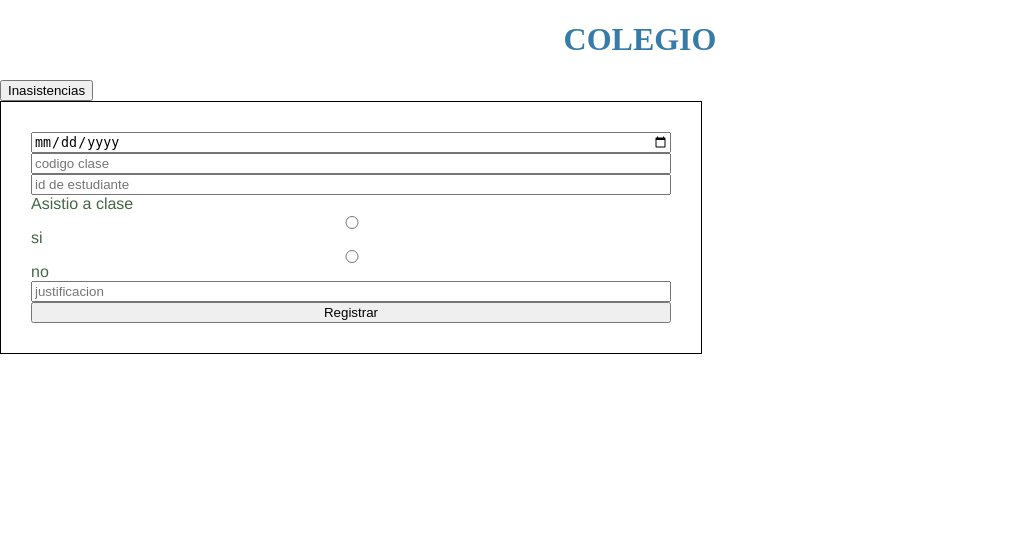
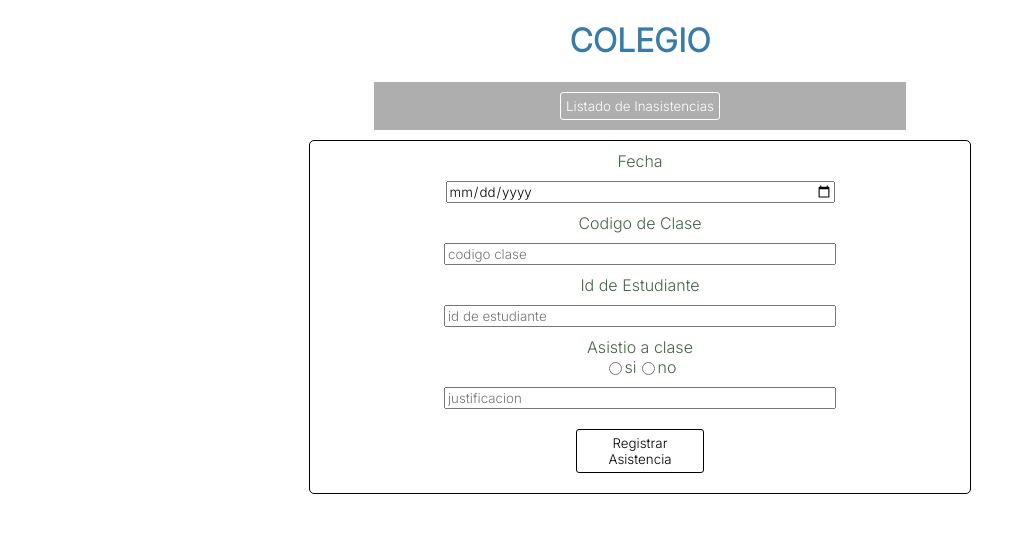
Before and after one commit to nicoescudero/practico2python, a Flask app: page /home in a window 1280 px wide. Shown: the top 533 px of the page, without its empty margins (0-1034 px from the left). Run offline with Flask 3, Linux system fonts and the light colour scheme.

Commit message:
update: styles

```diff
--- a/app.py
+++ b/app.py
@@ -1,6 +1,4 @@
 import os
-import pymysql
-from sqlalchemy import exc
 from flask import Flask,request,render_template,redirect
 from dotenv import load_dotenv
 
@@ -13,10 +11,10 @@ app.config['SQLALCHEMY_TRACK_MODIFICATIONS'] = False
 from models import db,Asistencia,Curso,Estudiante,Padre,Preceptor
 
 @app.route('/',methods = ['GET'])
-def index(): return render_template('index.html')
+def index(): return render_template('index.html',message='')
 
 @app.route('/home', methods = ['GET'])
-def home():return render_template('main.html')
+def home():return render_template('main.html',message='')
 
 @app.route('/login',methods = ['POST'])
 def login():
@@ -24,11 +22,13 @@ def login():
 		correo = request.form.get('correo')
 		clave = request.form.get('clave')
 		user = Preceptor.query.filter_by(correo=correo).first()
-		if (user == None): return 'Not Found',404
+		if (user == None):
+			return render_template('index.html',message = 'Usuario no encontrado')
 		if (user.clave == clave):
 			return redirect('/home')
+		return render_template('index.html',message = 'Contraseña incorrecta')
 	except:
-		return render_template('error.html')
+		return render_template('index.html',message = 'Email o Contraseña Incorrectos')
 
 @app.route('/asistencia', methods = ['POST'])
 def registar():
@@ -38,23 +38,23 @@ def registar():
 		asistio = request.form.get('asistio')
 		justificacion = request.form.get('justificacion')
 		estudianteID = request.form.get('estudianteID')
-		print(fecha)
 		data = Asistencia(fecha,codigo,estudianteID,asistio,justificacion)
 		db.session.add(data)
 		db.session.commit()
-		return render_template('success.html')
+		return render_template('main.html',message='Asistencia registrada')
 	except:
-		return 'error',404
+		return render_template('error.html')
 
 @app.route('/listado', methods = ['GET'])
 def listado():
 	try:
 		data = Asistencia.query.all()
-		print(data)
 		return render_template('listado.html',inasistencias = data)
 	except:
-		return 'SOME ERROR',404
+		return render_template('error.html')
+
 with app.app_context():
 	    db.create_all()
+
 if __name__ == '__main__':
 	app.run(debug = True)
--- a/static/css/estilos.css
+++ b/static/css/estilos.css
@@ -1,7 +1,10 @@
+@import url('https://fonts.googleapis.com/css2?family=Inter:wght@300&display=swap');
+*{
+  font-family: 'Inter', sans-serif;
+}
 body {
   margin: 0;
   padding: 0;
-  font-family: "Helvetica Neue", Helvetica, Arial, sans-serif;
   color: #464;
 }
 
@@ -14,7 +17,6 @@ header {
 }
 
 h1 {
-	font-family: serif;
 	text-align: center;
 	color: #377ba8;
 }
@@ -106,10 +108,96 @@ th, td {
 	margin-right: 4em;
   text-align: center;
 }
+
+.nav{
+  display: flex;
+  flex-direction: row;
+  background: #55555579;
+  width: 40%;
+  margin: 10px auto;
+  padding: 10px;
+  justify-content: center;
+}
+.nav > form > button{
+  padding: 5px;
+  background: inherit;
+  border: 1px solid white;
+  color: white;
+  border-radius: 3px;
+  margin: auto;
+}
+
+.nav > form > button:hover{
+  cursor: pointer;
+  background: white;
+  color: black;
+  border: 1px solid black;
+  transition: 0.7s;
+}
+
 .form{
   display: flex;
   flex-direction: column;
   width: 50%;
+  padding: 10px;
+  border: 1px solid black;
+  border-radius: 5px;
+  margin: 10px auto;
+  text-align: left;
+  align-items: center;
+}
+.form > input{
+  margin: 10px;
+  width: 60%;
+}
+
+.form > button{
+  width: 20%;
+  background: transparent;
+  border-radius: 3px;
+  border: 1px solid black;
+  margin: 10px auto;
+  padding: 5px;
+}
+
+.radioOptions{
+  display: flex;
+  flex-direction: row;
+}
+
+.formLogin{
+  display: flex;
+  flex-direction: column;
+  width: 50%;
   padding: 30px;
+  margin: 10px auto;
+  text-align: center;
+  align-items: center;
+}
+
+.formLogin > button{
+  width: 20%;
+  background: transparent;
+  border-radius: 3px;
   border: 1px solid black;
+  margin: 10px auto;
 }
+.formLogin > input{
+  width: 40%;
+}
+
+.message{
+  text-align: center;
+  color: red;
+}
+
+.listado{
+  width: 50%;
+  margin: 10px auto;
+  color: #000;
+  padding: 5px;
+}
+.item{
+  display: flex;
+  flex-direction: row;
+}
--- a/templates/error.html
+++ b/templates/error.html
@@ -5,7 +5,7 @@
     <link rel="stylesheet" href="{{ url_for('static', filename='css/estilos.css') }}">
   </head>
    <body>
-	 <h1>ERROR</h1>
-     <p>Correo o contraseña incorrecto</p>
+	 <h1>COLEGIO</h1>
+     <p>Ocurrio algun error 🤔👎...</p>
 	</body>
 </html>
--- a/templates/main.html
+++ b/templates/main.html
@@ -6,20 +6,28 @@
   </head>
    <body>
 	 <h1>COLEGIO</h1>
-	 <nav>
+	 <nav class="nav">
 		<form action="listado" method="get">
-			<button type="submit">Inasistencias</button>
+			<button type="submit">Listado de Inasistencias</button>
 		</form>
 	 </nav>
 	 <form action="asistencia" method="post" class="form">
+		<label for="fecha">Fecha</label>
 		<input type="date" placeholder="Fecha" name="fecha">
+		<label for="codigo">Codigo de Clase</label>
 		<input type="number" placeholder="codigo clase" name="codigo">
+		<label for="estudianteID">Id de Estudiante</label>
 		<input type="number" placeholder="id de estudiante" name="estudianteID">
 		<label for="asistio">Asistio a clase</label>
-		<input type="radio" name="asistio" id="asistio" value="si">si
-		<input type="radio" name="asistio" id="asistio" value="no">no
+		<div class="radioOptions">
+			<input type="radio" name="asistio" id="asistio" value="si">si
+			<input type="radio" name="asistio" id="asistio" value="no">no
+		</div>
 		<input type="text" placeholder="justificacion" name="justificacion">
-		<button type="submit">Registrar</button>
+		<button type="submit">Registrar Asistencia</button>
 	</form>
+	<p>
+		{{ message }}
+	 </p>
 	</body>
 </html>
```
Also changed, not shown: models.py (+24 -20 lines), templates/index.html (+5 -4 lines), templates/listado.html (+15 -11 lines).
